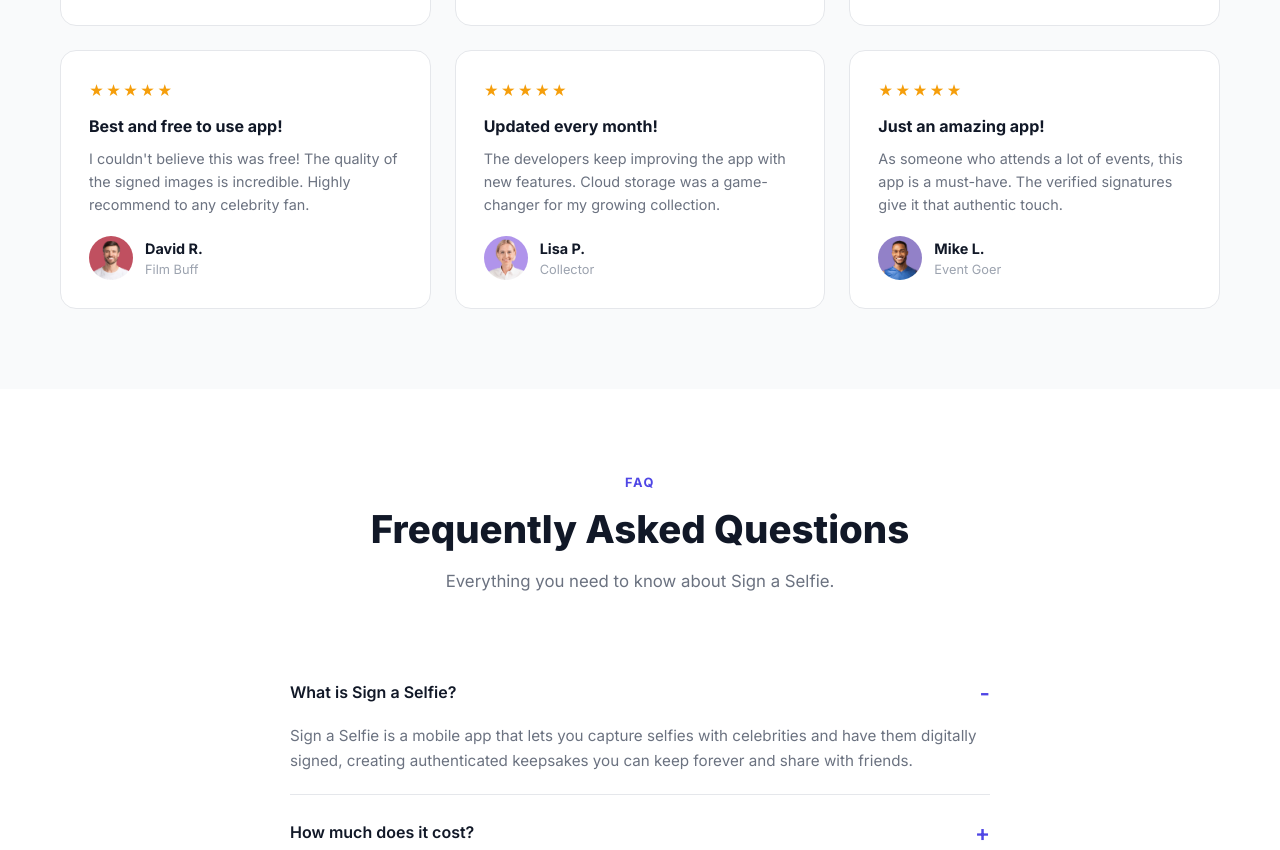
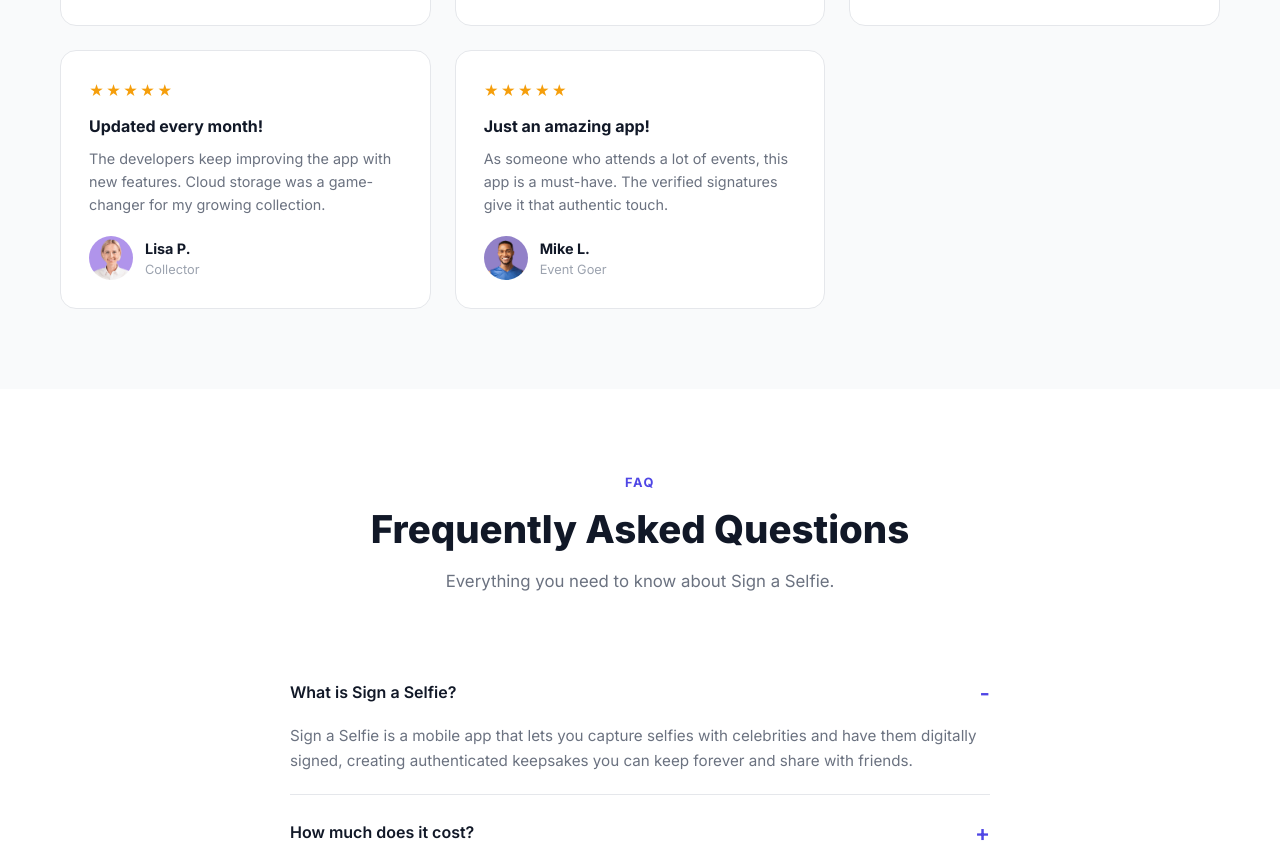
Before and after one commit to anirudhatalmale6-alt/signaselfie-landing, a plain HTML site: page index.html in a window 1280 px wide. Shown: the part 6252-7102 px from the top of the page. Drawn offline with Linux system fonts and the light colour scheme.

Commit message:
Remove David R. testimonial card

```diff
--- a/index.html
+++ b/index.html
@@ -720,15 +720,6 @@
                 </div>
                 <div class="testimonial-card fade-up">
                     <div class="stars">&#x2605;&#x2605;&#x2605;&#x2605;&#x2605;</div>
-                    <h4>Best and free to use app!</h4>
-                    <p class="quote">I couldn't believe this was free! The quality of the signed images is incredible. Highly recommend to any celebrity fan.</p>
-                    <div class="testimonial-author">
-                        <img src="images/collage-set-of-happy-diverse-multicultural-men3-NF9KTR7.jpg" alt="David R.">
-                        <div><div class="author-name">David R.</div><div class="author-role">Film Buff</div></div>
-                    </div>
-                </div>
-                <div class="testimonial-card fade-up">
-                    <div class="stars">&#x2605;&#x2605;&#x2605;&#x2605;&#x2605;</div>
                     <h4>Updated every month!</h4>
                     <p class="quote">The developers keep improving the app with new features. Cloud storage was a game-changer for my growing collection.</p>
                     <div class="testimonial-author">
```
